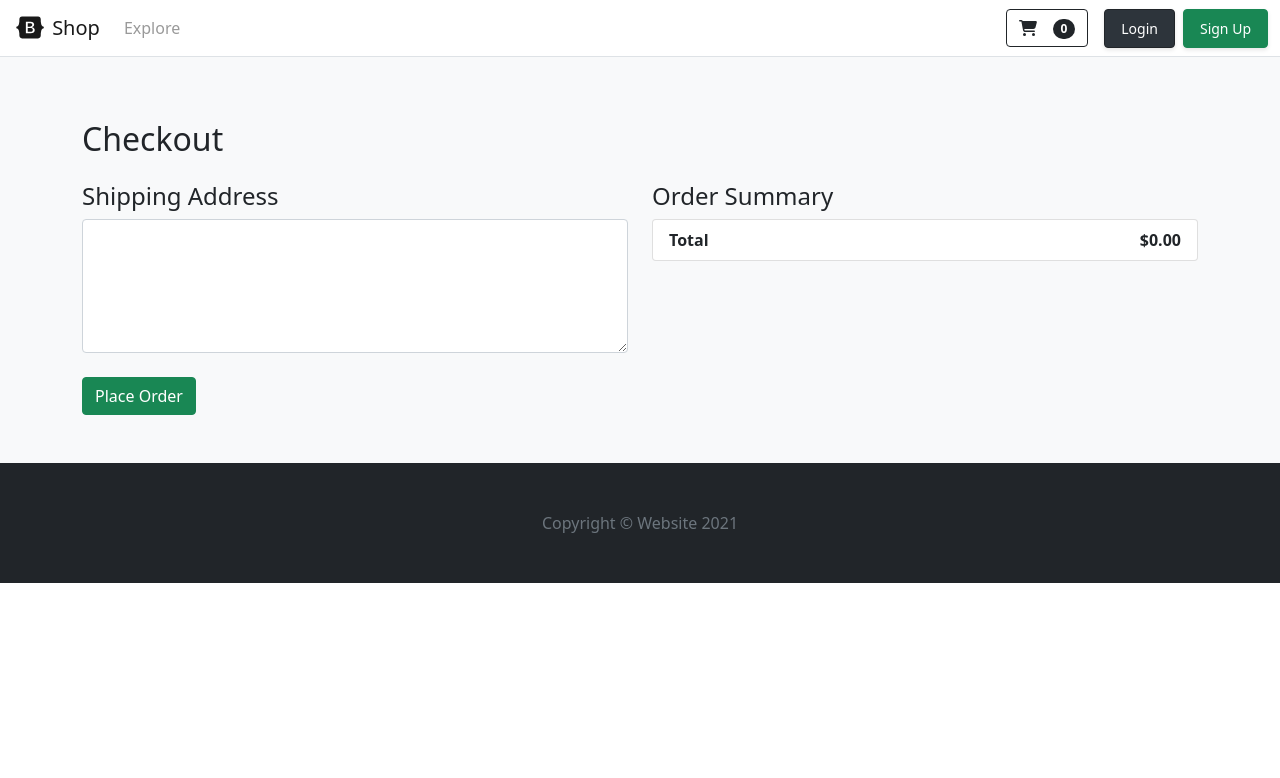
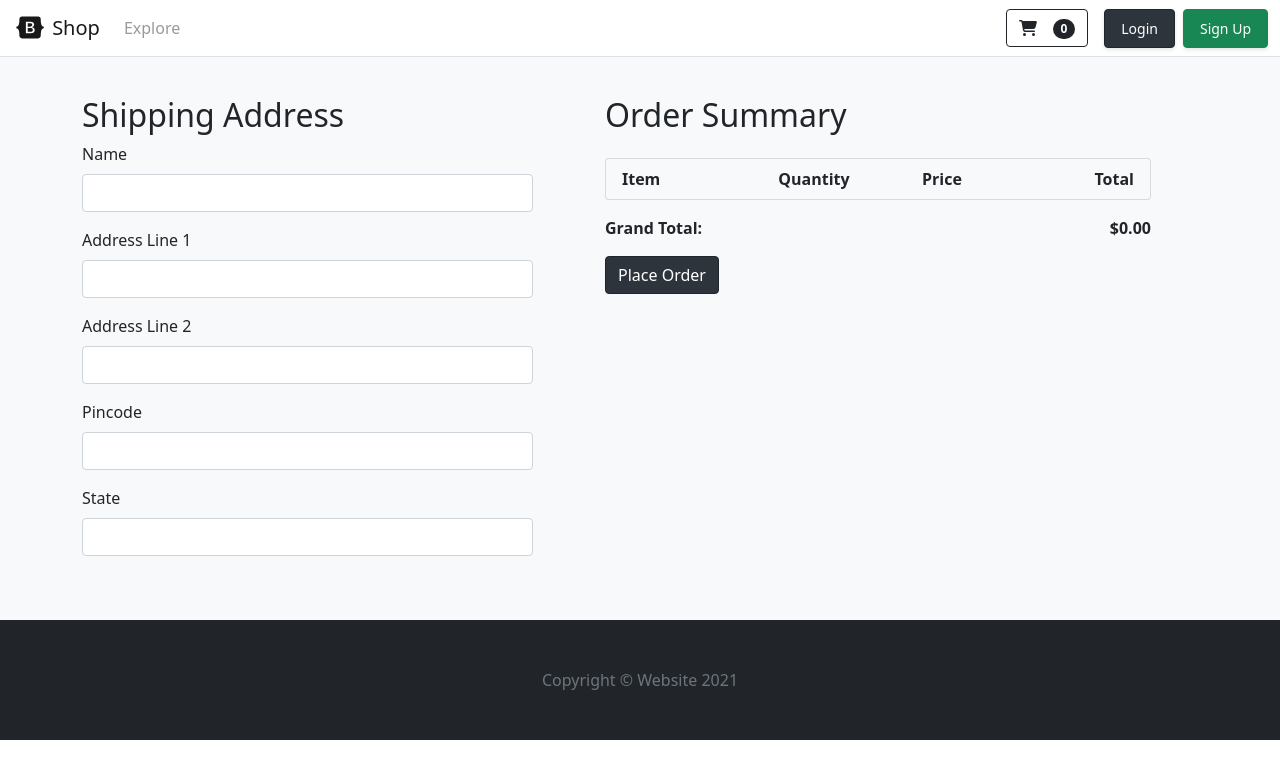
Before and after one commit to LaloSalamanka/react-ecommerce-project, a React (Create React App) app: page /checkout in a window 1280 px wide. Shown: the top 778 px of the page. Built offline with nearby package versions, Linux system fonts and the light colour scheme.

Commit message:
增加 checkout 頁面與下訂單邏輯

```diff
--- a/src/auth/Login.js
+++ b/src/auth/Login.js
@@ -57,7 +57,7 @@ function Login() {
         // 加載用戶的購物車數據
         await loadCart(data.user.userId);
 
-        // 合併本地存儲中的購物車數據
+        // 合併未登入時本地存儲中的購物車數據
         const localCart = localStorage.getItem('cartItems');
         const parsedLocalCart = JSON.parse(localCart);
         if (parsedLocalCart.length > 0) {
--- /dev/null
+++ b/src/service/OrderService.js
@@ -0,0 +1,42 @@
+const BASE_URL = 'http://localhost:8080/users';
+
+export const getOrders = async (userId, limit = 10, offset = 0) => {
+  try {
+    const response = await fetch(`${BASE_URL}/${userId}/orders?limit=${limit}&offset=${offset}`);
+    if (!response.ok) {
+      throw new Error('Failed to fetch orders');
+    }
+    const data = await response.json();
+    return data;
+  } catch (error) {
+    console.error('Error fetching orders:', error);
+    throw error;
+  }
+};
+
+export const createOrder = async (userId, orderData) => {
+  try {
+    const buyItemList = orderData.orderItemList.map(item => ({
+      productId: item.productId,
+      quantity: item.quantity,
+    }));
+
+    const response = await fetch(`${BASE_URL}/${userId}/orders`, {
+      method: 'POST',
+      headers: {
+        'Content-Type': 'application/json',
+      },
+      body: JSON.stringify({ buyItemList }),
+    });
+
+    if (!response.ok) {
+      throw new Error('Failed to create order');
+    }
+
+    const data = await response.json();
+    return data;
+  } catch (error) {
+    console.error('Error creating order:', error);
+    throw error;
+  }
+};
--- a/src/shopping-cart/Cart.js
+++ b/src/shopping-cart/Cart.js
@@ -1,12 +1,18 @@
 import React from "react";
 import { useCart } from "../context/CartContext";
 import { Link, useNavigate } from "react-router-dom";
+import { useAuth } from "../context/AuthContext";
 
 function Cart() {
   const { cartItems, removeFromCart } = useCart();
+  const {isLoggedIn} = useAuth();
   const navigate = useNavigate();
 
   const handleCheckout = () => {
+    if (!isLoggedIn) {
+      navigate("/auth/login");
+      return;
+    }
     navigate("/checkout");
   };
 
@@ -24,7 +30,7 @@ function Cart() {
         <thead>
           <tr>
             <th>Image</th>
-            <th>Product</th>
+            <th>Item</th>
             <th>Price</th>
             <th>Quantity</th>
             <th>Total</th>
@@ -54,11 +60,14 @@ function Cart() {
         </tbody>
       </table>
       <div className="d-flex justify-content-between">
-        <h4>Total: ${calculateTotal()}</h4>
+        <h4>Cart Total: ${calculateTotal()}</h4>
         <button className="btn btn-primary" onClick={handleCheckout}>
           Checkout
         </button>
       </div>
+      <br/>
+      <br/>
+      <br/>
     </div>
   );
 }
--- /dev/null
+++ b/src/shopping-cart/Checkout.css
@@ -0,0 +1,19 @@
+.item-name {
+    flex: 2; /* 增加寬度 */
+    white-space: nowrap; /* 防止換行 */
+    overflow: hidden; /* 隱藏超出部分 */
+    text-overflow: ellipsis; /* 使用省略號表示超出部分 */
+  }
+
+  .list-group-item span {
+    flex: 1;
+    text-align: center;
+  }
+
+  .list-group-item span:first-child {
+    text-align: left;
+  }
+
+  .list-group-item span:last-child {
+    text-align: right;
+  }
--- a/src/shopping-cart/Checkout.js
+++ b/src/shopping-cart/Checkout.js
@@ -1,77 +1,117 @@
-import React, { useState } from "react";
-import { useCart } from "../context/CartContext";
-import { useNavigate } from "react-router-dom";
+import React, { useState, useContext } from 'react';
+import { useNavigate } from 'react-router-dom';
+import { AuthContext } from '../context/AuthContext';
+import { useCart } from '../context/CartContext';
+import { createOrder } from '../service/OrderService';
+import './Checkout.css'; // 引入 CSS 文件
 
-function Checkout() {
-  const { cartItems, clearCart } = useCart();
-  const [address, setAddress] = useState("");
+const Checkout = () => {
   const navigate = useNavigate();
+  const { user } = useContext(AuthContext);
+  const { cartItems, setCartItems } = useCart();
+  const [error, setError] = useState(null);
+  const [shippingAddress, setShippingAddress] = useState({
+    name: '',
+    addressLine1: '',
+    addressLine2: '',
+    pincode: '',
+    state: '',
+  });
+
+  const handleInputChange = (e) => {
+    const { name, value } = e.target;
+    setShippingAddress({
+      ...shippingAddress,
+      [name]: value,
+    });
+  };
 
   const handlePlaceOrder = async () => {
-    const order = {
-      items: cartItems,
-      address,
-      total: cartItems.reduce((total, item) => total + item.price * item.quantity, 0),
-    };
+    if (Object.values(shippingAddress).some(field => field === '')) {
+      setError('All fields are required.');
+      return;
+    }
 
     try {
-      const response = await fetch("http://localhost:8080/orders", {
-        method: "POST",
-        headers: {
-          "Content-Type": "application/json",
-        },
-        body: JSON.stringify(order),
-      });
+      const orderData = {
+        orderItemList: cartItems.map(item => ({
+          productId: item.productId,
+          quantity: item.quantity,
+        })),
+      };
 
-      if (response.ok) {
-        clearCart();
-        navigate("/order-success");
-      } else {
-        console.error("Failed to place order");
-      }
+      const data = await createOrder(user.userId, orderData);
+      console.log('Order created:', data);
+
+      // 清空購物車
+      setCartItems([]);
+
+      // 導向至訂單確認頁面或其他頁面
+      navigate('/order-confirmation');
     } catch (error) {
-      console.error("Error placing order:", error);
+      console.error('Error placing order:', error);
+      setError('Failed to place order. Please try again.');
     }
   };
 
   return (
-    <div className="container mt-5">
-         <br />
-      <br />
-      <br />
-      <h2 className="mb-4">Checkout</h2>
+    <div className="container py-5">
+      <br/>
+      <br/>
       <div className="row">
-        <div className="col-md-6">
-          <h4>Shipping Address</h4>
-          <textarea
-            className="form-control"
-            rows="5"
-            value={address}
-            onChange={(e) => setAddress(e.target.value)}
-          />
+        <div className="col-md-5 me-5">
+          <h2>Shipping Address</h2>
+          {error && <div className="alert alert-danger">{error}</div>}
+          <form>
+            <div className="mb-3">
+              <label className="form-label">Name</label>
+              <input type="text" className="form-control" name="name" value={shippingAddress.name} onChange={handleInputChange} required />
+            </div>
+            <div className="mb-3">
+              <label className="form-label">Address Line 1</label>
+              <input type="text" className="form-control" name="addressLine1" value={shippingAddress.addressLine1} onChange={handleInputChange} required />
+            </div>
+            <div className="mb-3">
+              <label className="form-label">Address Line 2</label>
+              <input type="text" className="form-control" name="addressLine2" value={shippingAddress.addressLine2} onChange={handleInputChange} required />
+            </div>
+            <div className="mb-3">
+              <label className="form-label">Pincode</label>
+              <input type="text" className="form-control" name="pincode" value={shippingAddress.pincode} onChange={handleInputChange} required />
+            </div>
+            <div className="mb-3">
+              <label className="form-label">State</label>
+              <input type="text" className="form-control" name="state" value={shippingAddress.state} onChange={handleInputChange} required />
+            </div>
+          </form>
         </div>
         <div className="col-md-6">
-          <h4>Order Summary</h4>
-          <ul className="list-group">
-            {cartItems.map((item) => (
-              <li key={item.id} className="list-group-item d-flex justify-content-between align-items-center">
-                {item.title} x {item.quantity}
-                <span>${(item.price * item.quantity).toFixed(2)}</span>
+          <h2>Order Summary</h2>
+          <ul className="list-group mb-3 mt-4">
+            <li className="list-group-item d-flex justify-content-between bg-light">
+              <span className="fw-bold">Item</span>
+              <span className="fw-bold">Quantity</span>
+              <span className="fw-bold">Price</span>
+              <span className="fw-bold">Total</span>
+            </li>
+            {cartItems.map(item => (
+              <li key={item.productId} className="list-group-item d-flex justify-content-between">
+                <span className="item-name">{item.productName}</span>
+                <span>{item.quantity}</span>
+                <span>${item.price.toFixed(2)}</span>
+                <span>${(item.quantity * item.price).toFixed(2)}</span>
               </li>
             ))}
-            <li className="list-group-item d-flex justify-content-between align-items-center">
-              <strong>Total</strong>
-              <strong>${cartItems.reduce((total, item) => total + item.price * item.quantity, 0).toFixed(2)}</strong>
-            </li>
           </ul>
+          <div className="d-flex justify-content-between">
+            <span className="fw-bold">Grand Total:</span>
+            <span className="fw-bold">${cartItems.reduce((total, item) => total + item.quantity * item.price, 0).toFixed(2)}</span>
+          </div>
+          <button className="btn btn-primary mt-3" onClick={handlePlaceOrder}>Place Order</button>
         </div>
       </div>
-      <button className="btn btn-success mt-4" onClick={handlePlaceOrder}>Place Order</button>
-      <br />
-      <br />
-      <br />
     </div>
   );
-}
+};
 
 export default Checkout;
```
Also changed, not shown: src/orders/CreateOrder.js (added, +35 -0 lines), src/orders/Orders.js (added, +39 -0 lines).
